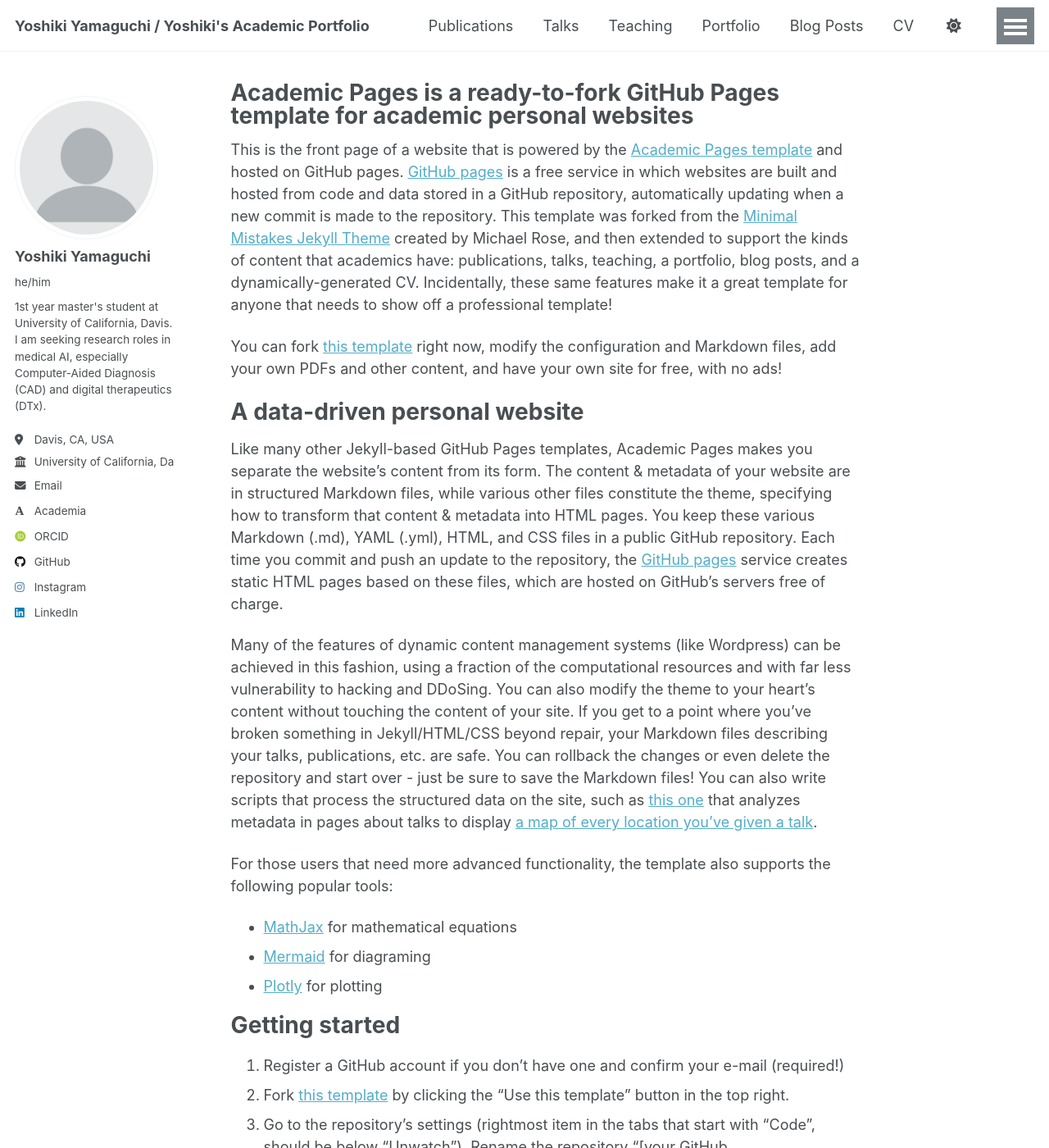
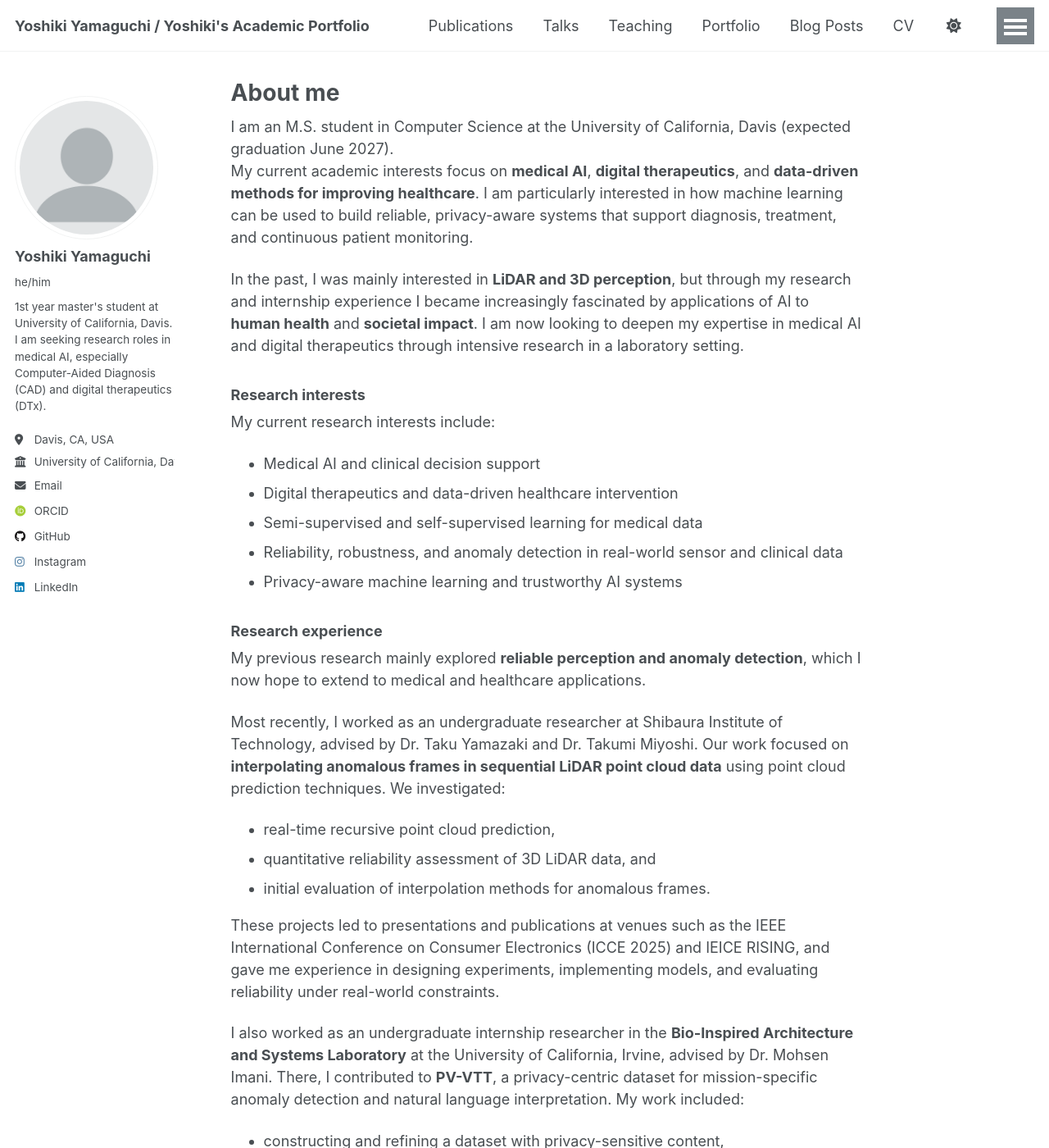
Before and after one commit to Yoshiki0319/Yoshiki0319.github.io, a Jekyll site: the page built from _pages/about.md, in a window 1280 px wide and 1400 px high. Shown: the whole window at 82% size. Built offline with Jekyll 4.4.1, drawn with Linux system fonts in a browser that asks for light colours; some web fonts are replaced; a script that is not in the unit is left out; some of the changed text lies outside the part shown.

Commit message:
Update academic profile links and enhance personal introduction on the About page

```diff
--- a/_config.yml
+++ b/_config.yml
@@ -33,7 +33,7 @@ author:
   email            : "yosyamaguchi@ucdavis.edu"
 
   # Academic websites
-  academia         : "https://ieeexplore.ieee.org/author/37087894126" # Update with the correct link to your profile
+  academia         : # "https://ieeexplore.ieee.org/author/37087894126" # Update with the correct link to your profile
   arxiv            : # URL - Update with the correct link to your profile
   googlescholar    : # "https://scholar.google.com/citations?user=PS_CX0AAAAAJ"
   inspire-hep      : # URL
--- a/_pages/about.md
+++ b/_pages/about.md
@@ -1,56 +1,82 @@
 ---
 permalink: /
-title: "Academic Pages is a ready-to-fork GitHub Pages template for academic personal websites"
+title: "About me"
 author_profile: true
 redirect_from:
   - /about/
   - /about.html
 ---
+I am an M.S. student in Computer Science at the University of California, Davis (expected graduation June 2027).
+My current academic interests focus on **medical AI**, **digital therapeutics**, and **data-driven methods for improving healthcare**. I am particularly interested in how machine learning can be used to build reliable, privacy-aware systems that support diagnosis, treatment, and continuous patient monitoring.
 
-This is the front page of a website that is powered by the [Academic Pages template](https://github.com/academicpages/academicpages.github.io) and hosted on GitHub pages. [GitHub pages](https://pages.github.com) is a free service in which websites are built and hosted from code and data stored in a GitHub repository, automatically updating when a new commit is made to the repository. This template was forked from the [Minimal Mistakes Jekyll Theme](https://mmistakes.github.io/minimal-mistakes/) created by Michael Rose, and then extended to support the kinds of content that academics have: publications, talks, teaching, a portfolio, blog posts, and a dynamically-generated CV. Incidentally, these same features make it a great template for anyone that needs to show off a professional template!
+In the past, I was mainly interested in **LiDAR and 3D perception**, but through my research and internship experience I became increasingly fascinated by applications of AI to **human health** and **societal impact**. I am now looking to deepen my expertise in medical AI and digital therapeutics through intensive research in a laboratory setting.
 
- You can fork [this template](https://github.com/academicpages/academicpages.github.io) right now, modify the configuration and Markdown files, add your own PDFs and other content, and have your own site for free, with no ads!
+### Research interests
 
-A data-driven personal website
-======
-Like many other Jekyll-based GitHub Pages templates, Academic Pages makes you separate the website's content from its form. The content & metadata of your website are in structured Markdown files, while various other files constitute the theme, specifying how to transform that content & metadata into HTML pages. You keep these various Markdown (.md), YAML (.yml), HTML, and CSS files in a public GitHub repository. Each time you commit and push an update to the repository, the [GitHub pages](https://pages.github.com/) service creates static HTML pages based on these files, which are hosted on GitHub's servers free of charge.
+My current research interests include:
 
-Many of the features of dynamic content management systems (like Wordpress) can be achieved in this fashion, using a fraction of the computational resources and with far less vulnerability to hacking and DDoSing. You can also modify the theme to your heart's content without touching the content of your site. If you get to a point where you've broken something in Jekyll/HTML/CSS beyond repair, your Markdown files describing your talks, publications, etc. are safe. You can rollback the changes or even delete the repository and start over - just be sure to save the Markdown files! You can also write scripts that process the structured data on the site, such as [this one](https://github.com/academicpages/academicpages.github.io/blob/master/talkmap.ipynb) that analyzes metadata in pages about talks to display [a map of every location you've given a talk](https://academicpages.github.io/talkmap.html).
+- Medical AI and clinical decision support
+- Digital therapeutics and data-driven healthcare intervention
+- Semi-supervised and self-supervised learning for medical data
+- Reliability, robustness, and anomaly detection in real-world sensor and clinical data
+- Privacy-aware machine learning and trustworthy AI systems
 
-For those users that need more advanced functionality, the template also supports the following popular tools:
-- [MathJax](https://www.mathjax.org/) for mathematical equations
-- [Mermaid](https://mermaid.js.org/) for diagraming
-- [Plotly](https://plotly.com/javascript/) for plotting
+### Research experience
 
-Getting started
-======
-1. Register a GitHub account if you don't have one and confirm your e-mail (required!)
-1. Fork [this template](https://github.com/academicpages/academicpages.github.io) by clicking the "Use this template" button in the top right.
-1. Go to the repository's settings (rightmost item in the tabs that start with "Code", should be below "Unwatch"). Rename the repository "[your GitHub username].github.io", which will also be your website's URL.
-1. Set site-wide configuration and create content & metadata (see below -- also see [this set of diffs](https://archive.is/3TPas) showing what files were changed to set up [an example site](https://getorg-testacct.github.io) for a user with the username "getorg-testacct")
-1. Upload any files (like PDFs, .zip files, etc.) to the files/ directory. They will appear at https://[your GitHub username].github.io/files/example.pdf.
-1. Check status by going to the repository settings, in the "GitHub pages" section
+My previous research mainly explored **reliable perception and anomaly detection**, which I now hope to extend to medical and healthcare applications.
 
-Site-wide configuration
-------
-The main configuration file for the site is in the base directory in [_config.yml](https://github.com/academicpages/academicpages.github.io/blob/master/_config.yml), which defines the content in the sidebars and other site-wide features. You will need to replace the default variables with ones about yourself and your site's github repository. The configuration file for the top menu is in [_data/navigation.yml](https://github.com/academicpages/academicpages.github.io/blob/master/_data/navigation.yml). For example, if you don't have a portfolio or blog posts, you can remove those items from that navigation.yml file to remove them from the header.
+Most recently, I worked as an undergraduate researcher at Shibaura Institute of Technology, advised by Dr. Taku Yamazaki and Dr. Takumi Miyoshi. Our work focused on **interpolating anomalous frames in sequential LiDAR point cloud data** using point cloud prediction techniques. We investigated:
 
-Create content & metadata
-------
-For site content, there is one Markdown file for each type of content, which are stored in directories like _publications, _talks, _posts, _teaching, or _pages. For example, each talk is a Markdown file in the [_talks directory](https://github.com/academicpages/academicpages.github.io/tree/master/_talks). At the top of each Markdown file is structured data in YAML about the talk, which the theme will parse to do lots of cool stuff. The same structured data about a talk is used to generate the list of talks on the [Talks page](https://academicpages.github.io/talks), each [individual page](https://academicpages.github.io/talks/2012-03-01-talk-1) for specific talks, the talks section for the [CV page](https://academicpages.github.io/cv), and the [map of places you've given a talk](https://academicpages.github.io/talkmap.html) (if you run this [python file](https://github.com/academicpages/academicpages.github.io/blob/master/talkmap.py) or [Jupyter notebook](https://github.com/academicpages/academicpages.github.io/blob/master/talkmap.ipynb), which creates the HTML for the map based on the contents of the _talks directory).
+- real-time recursive point cloud prediction,
+- quantitative reliability assessment of 3D LiDAR data, and
+- initial evaluation of interpolation methods for anomalous frames.
 
-**Markdown generator**
+These projects led to presentations and publications at venues such as the IEEE International Conference on Consumer Electronics (ICCE 2025) and IEICE RISING, and gave me experience in designing experiments, implementing models, and evaluating reliability under real-world constraints.
 
-The repository includes [a set of Jupyter notebooks](https://github.com/academicpages/academicpages.github.io/tree/master/markdown_generator
-) that converts a CSV containing structured data about talks or presentations into individual Markdown files that will be properly formatted for the Academic Pages template. The sample CSVs in that directory are the ones I used to create my own personal website at stuartgeiger.com. My usual workflow is that I keep a spreadsheet of my publications and talks, then run the code in these notebooks to generate the Markdown files, then commit and push them to the GitHub repository.
+I also worked as an undergraduate internship researcher in the **Bio-Inspired Architecture and Systems Laboratory** at the University of California, Irvine, advised by Dr. Mohsen Imani. There, I contributed to **PV-VTT**, a privacy-centric dataset for mission-specific anomaly detection and natural language interpretation. My work included:
 
-How to edit your site's GitHub repository
-------
-Many people use a git client to create files on their local computer and then push them to GitHub's servers. If you are not familiar with git, you can directly edit these configuration and Markdown files directly in the github.com interface. Navigate to a file (like [this one](https://github.com/academicpages/academicpages.github.io/blob/master/_talks/2012-03-01-talk-1.md) and click the pencil icon in the top right of the content preview (to the right of the "Raw | Blame | History" buttons). You can delete a file by clicking the trashcan icon to the right of the pencil icon. You can also create new files or upload files by navigating to a directory and clicking the "Create new file" or "Upload files" buttons.
+- constructing and refining a dataset with privacy-sensitive content,
+- implementing **high-dimensional genome sequence encoding** and sequence matching in Python and PyTorch, and
+- experimenting with efficient implementations for large-scale sequence processing.
 
-Example: editing a Markdown file for a talk
-![Editing a Markdown file for a talk](/images/editing-talk.png)
+Through these experiences, I developed strong skills in **machine learning implementation**, **data handling**, and **reliability/anomaly analysis**—skills I now wish to apply to medical data and digital health applications.
 
-For more info
-------
-More info about configuring Academic Pages can be found in [the guide](https://academicpages.github.io/markdown/), the [growing wiki](https://github.com/academicpages/academicpages.github.io/wiki), and you can always [ask a question on GitHub](https://github.com/academicpages/academicpages.github.io/discussions). The [guides for the Minimal Mistakes theme](https://mmistakes.github.io/minimal-mistakes/docs/configuration/) (which this theme was forked from) might also be helpful.
+Earlier in my undergraduate studies, I also worked on a data science project with Dr. Takuya Harada, using urban and population data to correct misallocated population statistics via residential land-use analysis. This project strengthened my ability to work with messy real-world datasets and motivated me to think about socially impactful applications of data science.
+
+### Background and skills
+
+I received my B.E. in Electronic Information Systems from Shibaura Institute of Technology in Japan, where I graduated in the Global Program with a GPA of 3.92/4.00, ranking 9th out of 116 students.
+
+I primarily work with **Python**, and I have experience with:
+
+- Machine learning frameworks: PyTorch
+- Scientific computing and data handling: NumPy, Pandas, SQLite
+- General programming: C, Java
+- Web/backend development: Flask, HTML/CSS/JavaScript, Socket.IO
+- Version control: Git
+
+To broaden my practical data science skills, I completed programs such as the Global Consumer Intelligence Course at the University of Tokyo and the Data Science Practical Course at Waseda University, where I worked on real-world data analysis and group projects.
+
+### Awards and scholarships
+
+I have been fortunate to receive several scholarships and awards, including:
+
+- Study Abroad Scholarship, Saitama Prefecture (2025)
+- Best Session Presentation Award, IEEE 43rd International Conference on Consumer Electronics (2025)
+- Ganbare! Financial Support for Japanese University Students, KEYENCE Foundation (2023)
+- SI Tech Scholarship, Shibaura Institute of Technology (2022)
+
+These awards have supported my research activities and international study experiences.
+
+### Current goals
+
+My current goal is to engage in research on **medical AI and digital therapeutics**, especially projects that:
+
+- leverage machine learning to support diagnosis and treatment,
+- incorporate robustness and anomaly handling for real-world clinical data, and
+- respect privacy and ethical constraints while still providing practical value.
+
+In the long term, I hope to contribute to **trustworthy medical AI systems** that can be deployed safely and effectively in clinical and everyday healthcare settings.
+
+If you are working on related topics or are interested in potential collaboration, please feel free to contact me at:
+`yosyamaguchi [at] ucdavis [dot] edu`.
```
